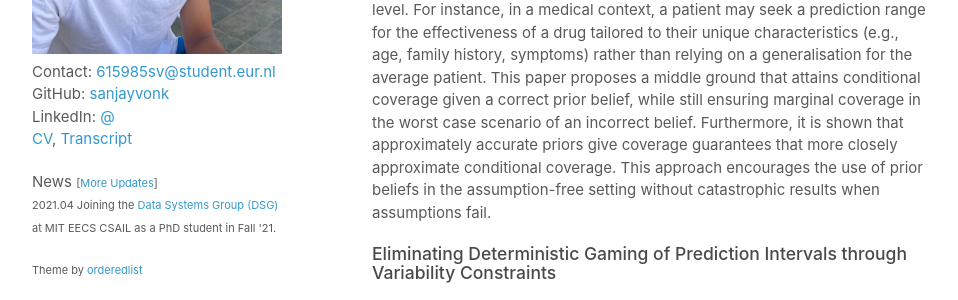
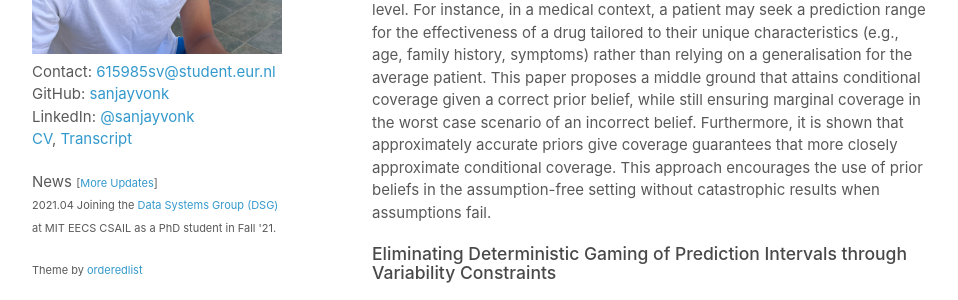
Before and after one commit to sanjayvonk/sanjayvonk.github.io, a Jekyll site: the page built from index.md, in a window 1280 px wide. Shown: the part 388-688 px from the top of the page, without its empty margins (158-1116 px from the left). Built offline with Jekyll 4.4.1, drawn with Linux system fonts in a browser that asks for light colours.

Commit message:
Added Linkedin username

```diff
--- a/_config.yml
+++ b/_config.yml
@@ -2,6 +2,7 @@ title: Sanjay Vonk
 logo: /assets/img/headshot.jpeg
 email: 615985sv@student.eur.nl
 github_username: sanjayvonk
+linkedin_username: sanjayvonk
 #description: Minimal is a theme for GitHub Pages.
 show_downloads: false
 google_analytics:
```
